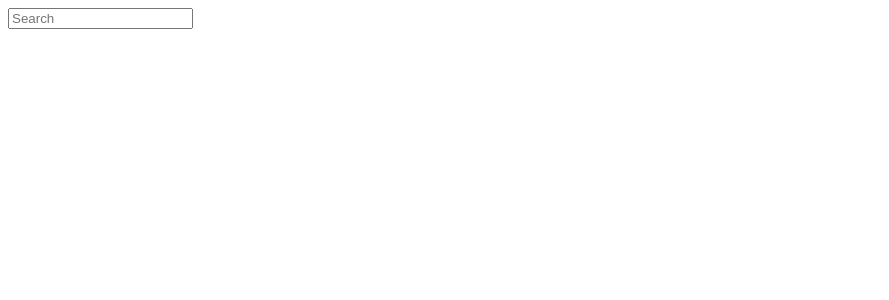
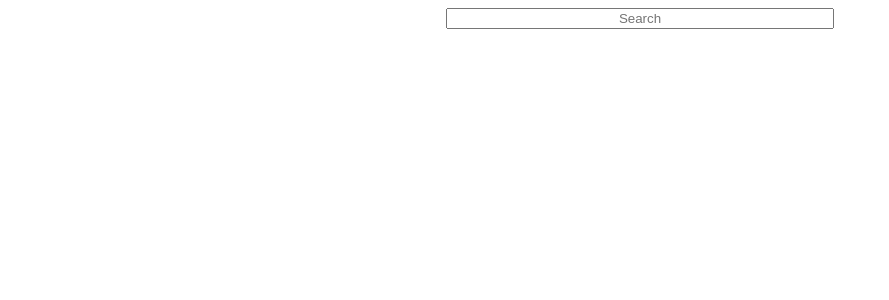
Before and after one commit to johnnybejar/weather-app, a React (Create React App) app: page / in a window 1280 px wide. Shown: the top 300 px of the page, without its empty margins (0-889 px from the left). Built offline with nearby package versions, Linux system fonts and the light colour scheme.

Commit message:
Added some styling

```diff
--- a/src/App.js
+++ b/src/App.js
@@ -3,6 +3,12 @@ import React, { useState } from 'react';
 function App() {
   const [query, setQuery] = useState('');
   const [weather, setWeather] = useState({});
+
+  const grabDate = () => {
+    const date = new Date();
+    let time = date.getDate();
+    console.log(time);
+  }
 
   const API = {
     key: '9f5e8b054a638a95bb11203257eba88c',
@@ -25,8 +31,9 @@ function App() {
   }
 
   return (
-    <div>
+    <main>
       <input
+      className='search-bar'
       type="text"
       placeholder='Search'
       onChange={e => setQuery(e.target.value)}
@@ -34,14 +41,14 @@ function App() {
       onKeyUp={searchWeatherInfo}
       />
       {(weather.main) ? (
-      <div className='queried-weather'>
+      <div className='weather'>
         <strong>{weather.name}</strong> <br></br>
-        Temperature: {Math.ceil(weather.main.temp)}&deg;F <br></br>
-        Weather: {weather.weather[0].main} <br></br>
-        Wind Speed: {weather.wind.speed} mph
+        <span className='temperature'>{Math.round(weather.main.temp)}&deg;F</span> <br></br>
+        Weather: <u>{weather.weather[0].main}</u> <br></br>
+        Wind: <u>{Math.round(weather.wind.speed)}mph</u>
       </div>
       ) : ('')}
-    </div>
+    </main>
   )
 }
 
--- /dev/null
+++ b/src/index.css
@@ -0,0 +1,20 @@
+* {
+    /* margin: auto; */
+    text-align: center;
+    vertical-align: center;
+}
+
+.search-bar {
+    min-width: 30%;
+}
+
+.weather {
+    margin: 0 auto;
+    margin-top: .4em;
+    width: 35%;
+    border: 2px solid black;
+}
+
+.temperature {
+    font-size: 2.5em;
+}
--- a/src/index.js
+++ b/src/index.js
@@ -1,5 +1,6 @@
 import React from 'react';
 import ReactDOM from 'react-dom/client';
+import './index.css';
 import App from './App';
 import reportWebVitals from './reportWebVitals';
 
```
Also changed, not shown: src/App.css (deleted).
